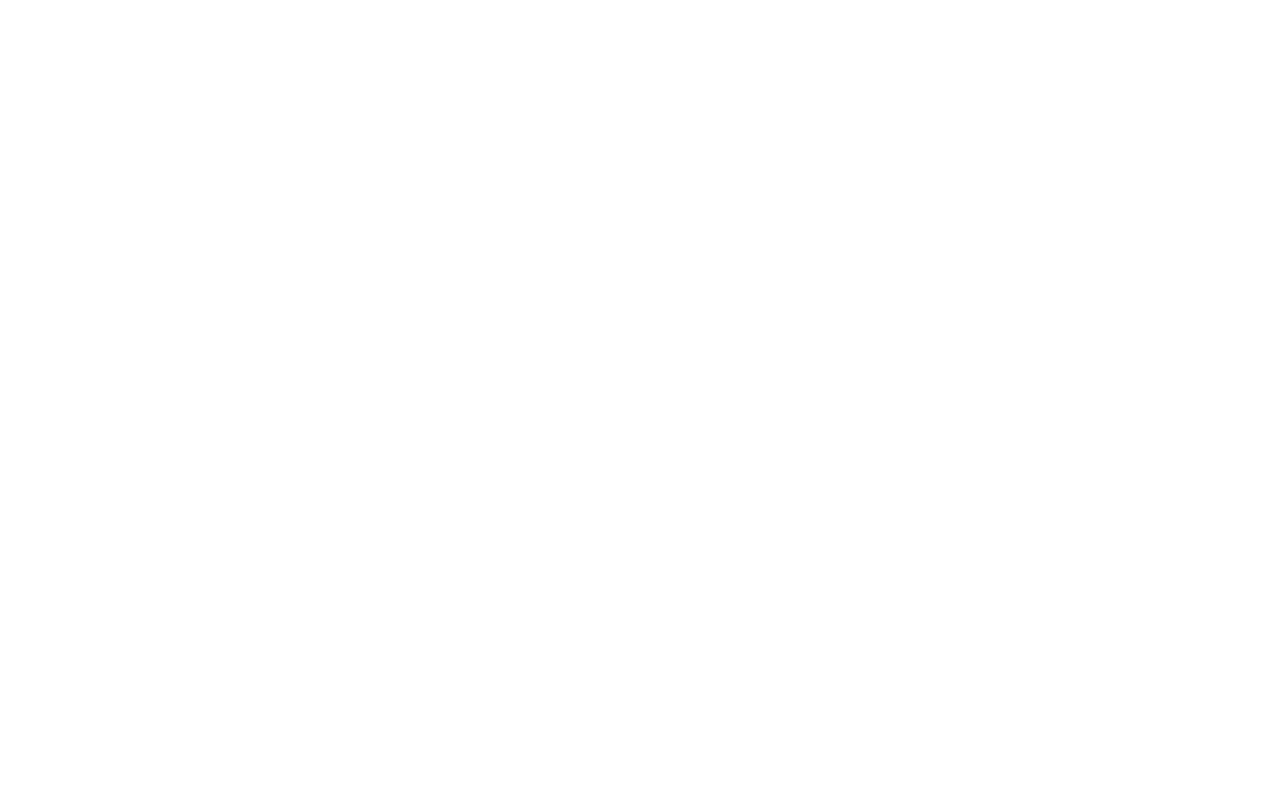
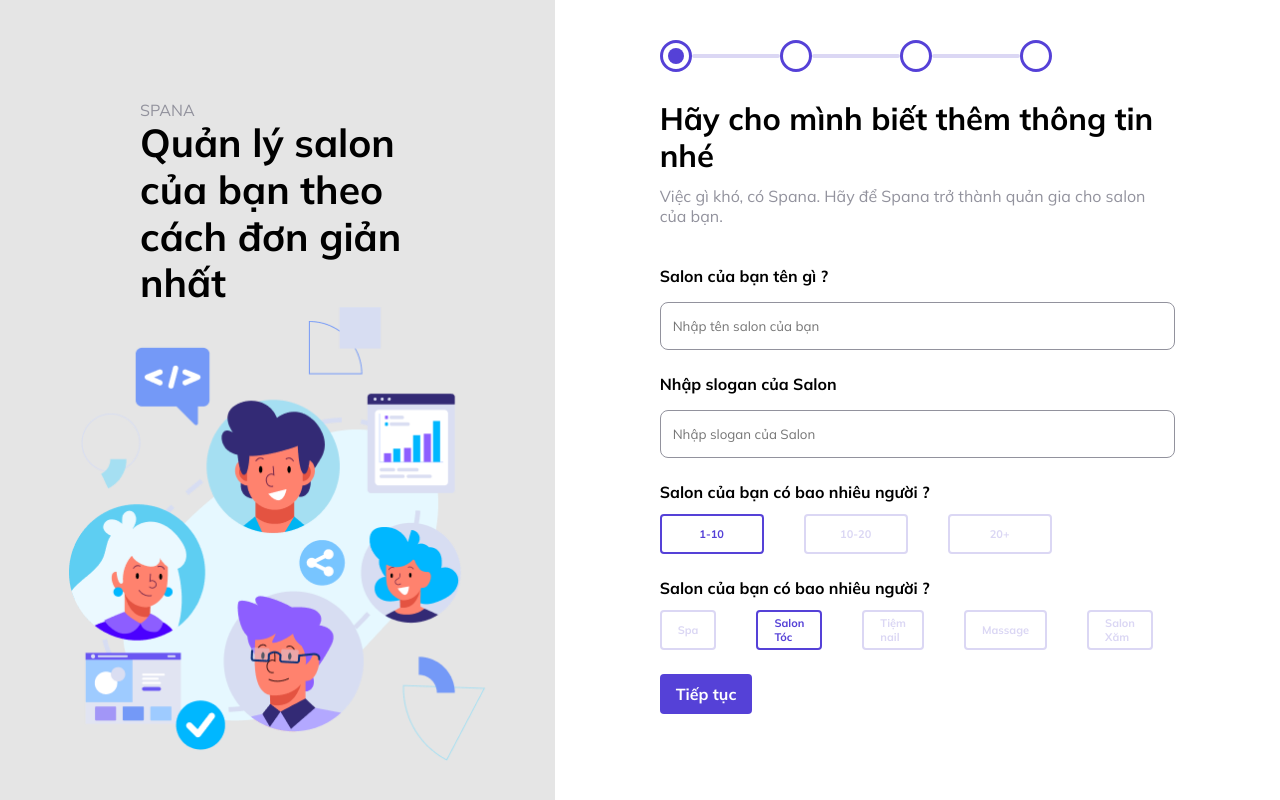
Before and after one commit to htheanh2000/SpanaWeb, a React (Create React App) app: page /registration in a window 1280 px wide. Before the commit this address had no page. Built offline with nearby package versions, Linux system fonts and the light colour scheme.

Commit message:
Registration 1

```diff
--- a/src/App.tsx
+++ b/src/App.tsx
@@ -1,13 +1,12 @@
 import React from 'react';
 import './App.css';
-import {
-  Routes, Route
-} from "react-router-dom";
+import { Routes, Route } from 'react-router-dom';
 
 import Homepage from './page/homepage/';
 import SignUp from './page/sign-up';
 
-import './assets/style/_style.scss'
+import './assets/style/_style.scss';
+import Registration from './page/registration';
 
 function App() {
 	return (
@@ -15,6 +14,7 @@
 			<Routes>
 				<Route path="/" element={<Homepage />} />
 				<Route path="/sign-up" element={<SignUp />} />
+				<Route path="/registration" element={<Registration />} />
 			</Routes>
 		</div>
 	);
--- a/src/assets/style/_variable.scss
+++ b/src/assets/style/_variable.scss
@@ -6,60 +6,63 @@
 
 // text color
 $light-text-color-title: #000000;
-$light-text-color-body-1 : #92929D ;
-$light-text-color-body-2 : #9A9AB0 ;
+$light-text-color-body-1: #92929d;
+$light-text-color-body-2: #9a9ab0;
 
 // text link
-$light-text-link-color-purple: #5541D7;
+$light-text-link-color-purple: #5541d7;
 $light-text-link-color-white: #ffffff;
 
 // primary color
-$light-primary-color-85 : #181485;
-$light-primary-color-70 : #2A23C2;
-$light-primary-color-50 : #5541D7;
-$light-primary-color-30 : #766EDA;
-$light-primary-color-10 : #DBD7F4;
+$light-primary-color-85: #181485;
+$light-primary-color-70: #2a23c2;
+$light-primary-color-50: #5541d7;
+$light-primary-color-30: #766eda;
+$light-primary-color-10: #dbd7f4;
 
 // secondary color
-$light-secondary-color-85 : #0B528E;
-$light-secondary-color-70 : #117BD4;
-$light-secondary-color-50 : #2D96EE;
-$light-secondary-color-30 : #55AAF1;
-$light-secondary-color-10 : #D0E7FB;
+$light-secondary-color-85: #0b528e;
+$light-secondary-color-70: #117bd4;
+$light-secondary-color-50: #2d96ee;
+$light-secondary-color-30: #55aaf1;
+$light-secondary-color-10: #d0e7fb;
 
 // Accent 1 color
-$light-accent-1-color-85 : #287161;
-$light-accent-1-color-70 : #3CAA91;
-$light-accent-1-color-50 : #42BDA1;
-$light-accent-1-color-30 : #77CFBB;
-$light-accent-1-color-10 : #D9F2EC;
+$light-accent-1-color-85: #287161;
+$light-accent-1-color-70: #3caa91;
+$light-accent-1-color-50: #42bda1;
+$light-accent-1-color-30: #77cfbb;
+$light-accent-1-color-10: #d9f2ec;
 
 // Accent 2 color
-$light-accent-2-color-85 : #915108;
-$light-accent-2-color-70 : #D9790C;
-$light-accent-2-color-50 : #F2870D;
-$light-accent-2-color-30 : #F5A851;
-$light-accent-2-color-10 : #FCE7CF;
+$light-accent-2-color-85: #915108;
+$light-accent-2-color-70: #d9790c;
+$light-accent-2-color-50: #f2870d;
+$light-accent-2-color-30: #f5a851;
+$light-accent-2-color-10: #fce7cf;
 
 // other color
-$light-warning-color : #EEAF22;
-$light-error-color : #F04461;
-$light-success-color : #F04461;
-$light-info-color : #F1F1F6;
+$light-warning-color: #eeaf22;
+$light-error-color: #f04461;
+$light-success-color: #f04461;
+$light-info-color: #f1f1f6;
 
 // system background
-$light-primary-system-color: #ffffff ;
-$light-secondary-system-color: #F7F7FC;
+$light-primary-system-color: #ffffff;
+$light-secondary-system-color: #f7f7fc;
 
 // separators color
-$light-primary-separator-color : #E1E1FB ;
-$light-secondaty-separator-color: #E1E1E1 ;
+$light-primary-separator-color: #e1e1fb;
+$light-secondaty-separator-color: #e1e1e1;
 
 // fills color
-$light-button-fill-color: #ffffff ;
-$light-image-placeholder-color: #E2E2EA;
-$light-progress-color: #E2E2EA;
+$light-button-fill-color: #ffffff;
+$light-image-placeholder-color: #e2e2ea;
+$light-progress-color: #e2e2ea;
 $light-text-field-1-color: #ffffff;
-$light-age-text-field-2-color: #F6F6F7;
-$light-icon-color: #9A9AB0;
-$light-disable-color: #E0E0E0;
+$light-age-text-field-2-color: #f6f6f7;
+$light-icon-color: #9a9ab0;
+$light-disable-color: #e0e0e0;
+
+//background color
+$light-background-color-gray: #e5e5e5;
--- /dev/null
+++ b/src/page/registration/index.tsx
@@ -0,0 +1,105 @@
+import './registration.scss';
+import imgRegistration from '../../assets/image/registration.png';
+import Input from '../../components/input';
+import Button from '../../components/button';
+
+const Registration = () => {
+	const Stepper = (activeStep: number) => (
+		<div className="stepper flex">
+			<div className="containerStepper">
+				<input type="radio" name="stepper" checked={activeStep === 1} className="mr-8" />
+				<span className="checkmark"></span>
+				<span className="circle"></span>
+				<span className="divider"></span>
+			</div>
+			<div className="containerStepper">
+				<input type="radio" name="stepper" checked={activeStep === 2} className="mr-8" />
+				<span className="checkmark"></span>
+				<span className="circle"></span>
+				<span className="divider"></span>
+			</div>
+			<div className="containerStepper">
+				<input type="radio" name="stepper" checked={activeStep === 3} className="mr-8" />
+				<span className="checkmark"></span>
+				<span className="circle"></span>
+				<span className="divider"></span>
+			</div>
+			<div className="containerStepper">
+				<input type="radio" name="stepper" checked={activeStep === 4} className="mr-8" />
+				<span className="checkmark"></span>
+				<span className="circle"></span>
+			</div>
+		</div>
+	);
+	return (
+		<div className="registration d-flex">
+			<div className="registration--left d-flex flex-column jc-evenly align-center">
+				<div className="py-8">
+					<p className="headline">Spana</p>
+					<h3 className="h3 bold">Quản lý salon của bạn theo cách đơn giản nhất</h3>
+				</div>
+
+				<img className="icon" src={imgRegistration} alt="imgRegistration" />
+			</div>
+			<div className="registration--right px-8">
+				{Stepper(1)}
+				<h4 className="bold mb-4">Hãy cho mình biết thêm thông tin nhé</h4>
+				<p className="body1 mb-8">
+					Việc gì khó, có Spana. Hãy để Spana trở thành quản gia cho salon của bạn.
+				</p>
+				<Input
+					className="mb-6"
+					label="Salon của bạn tên gì ?"
+					placeholder="Nhập tên salon của bạn"
+					size="medium"
+				/>
+				<Input
+					className="mb-6"
+					label="Nhập slogan của Salon"
+					placeholder="Nhập slogan của Salon"
+					size="medium"
+				/>
+				<div className="mb-6">
+					<p className="headline bold mb-4">Salon của bạn có bao nhiêu người ?</p>
+					<div className="flex salonNumber">
+						<Button size="medium" className="mr-8 active" state="secondary">
+							1-10
+						</Button>
+
+						<Button size="medium" className="mr-8" state="secondary">
+							10-20
+						</Button>
+						<Button size="medium" className="mr-8" state="secondary">
+							20+
+						</Button>
+					</div>
+				</div>
+				<div className="mb-6">
+					<p className="headline bold mb-4">Salon của bạn có bao nhiêu người ?</p>
+					<div className="flex salonType ">
+						<Button size="medium" className="mr-8 menu1" state="secondary">
+							Spa
+						</Button>
+
+						<Button size="medium" className="mr-8 active menu1" state="secondary">
+							Salon Tóc
+						</Button>
+						<Button size="medium" className="mr-8" state="secondary">
+							Tiệm nail
+						</Button>
+						<Button size="medium" className="mr-8" state="secondary">
+							Massage
+						</Button>
+						<Button size="medium" className="mr-8" state="secondary">
+							Salon Xăm
+						</Button>
+					</div>
+				</div>
+				<Button size="medium" className="mr-8" state="primary">
+					Tiếp tục
+				</Button>
+			</div>
+		</div>
+	);
+};
+export default Registration;
--- /dev/null
+++ b/src/page/registration/registration.scss
@@ -0,0 +1,90 @@
+@use 'sass:math';
+@import '../../assets/style/variable';
+
+.registration {
+	height: 100vh;
+	&--left {
+		height: 100%;
+		padding: 100px;
+		width: calc(100% - math.div(816, 1440) * 100%);
+		background-color: $light-background-color-gray;
+		.icon {
+			width: 417px;
+			height: 454px;
+		}
+		.headline {
+			color: $light-text-color-body-1;
+			text-transform: uppercase;
+		}
+	}
+	&--right {
+		height: 100%;
+		padding-left: 105px;
+		padding-right: 105px;
+		width: math.div(816, 1440) * 100%;
+		> .stepper {
+			margin-bottom: 60px;
+			> .containerStepper {
+				display: block;
+				position: relative;
+				margin-right: 120px;
+				-webkit-user-select: none;
+				-moz-user-select: none;
+				-ms-user-select: none;
+				user-select: none;
+
+				> input {
+					position: absolute;
+					opacity: 0;
+					width: 32px;
+					height: 32px;
+				}
+				> .checkmark {
+					position: absolute;
+					top: 8px;
+					left: 8px;
+					height: 16px;
+					width: 16px;
+					border-radius: 50%;
+				}
+				> .circle {
+					border: 3.5px solid $light-primary-color-50;
+					position: absolute;
+					height: 32px;
+					width: 32px;
+					border-radius: 50%;
+					opacity: 1;
+				}
+
+				.divider {
+					position: absolute;
+					top: 14px;
+					left: 32px;
+					width: calc(120px - 32px);
+					background-color: $light-primary-color-10;
+					height: 4px;
+				}
+
+				> input:checked ~ .checkmark {
+					background-color: $light-primary-color-50;
+				}
+			}
+		}
+		.body1 {
+			color: $light-text-color-body-1;
+		}
+		.salonNumber,
+		.salonType {
+			.button {
+				color: $light-primary-color-10;
+				border: 2px solid $light-primary-color-10;
+				width: 104px;
+				font-size: 11px !important;
+				&.active {
+					color: $light-primary-color-50;
+					border: 2px solid $light-primary-color-50;
+				}
+			}
+		}
+	}
+}
```
Also changed, not shown: src/page/sign-up/index.tsx (+49 -30 lines), src/assets/image/registration.png (added), 1 other file (tests, documents, lock files or other folders). Lines whose indentation alone changed are shown as unchanged.
